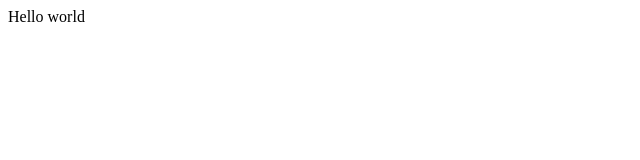
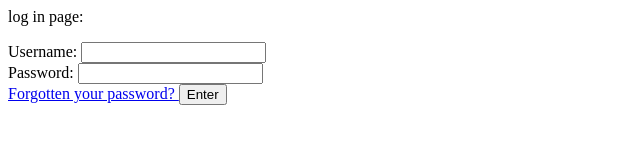
Before and after one commit to userqq876/userqq876.github.io, a plain HTML site: page index.html in a window 1280 px wide. Shown: the whole page, without its empty margins (0-640 px from the left). Drawn offline with Linux system fonts and the light colour scheme.

Commit message:
Update index.html

```diff
--- a/index.html
+++ b/index.html
@@ -1 +1,22 @@
-Hello world
+<body>
+<p class='title'> log in page: </p>
+<form action='' method='POST'>
+<div id='sign_in'>
+  <!-- username -->
+  <label> Username: </label>
+  <input type='text' name='user' id='username'>
+  <br>
+  <!-- password -->
+  <label> Password: </label>
+  <input type='password' name='pass' id='password'>
+  <!-- submit -->
+  <br>
+  <label id='override'>
+    <a href='wikipedia.com'>
+      Forgotten your password?
+    </a>
+    </label>
+  <input type='submit' value='Enter' id='submit_box'>
+</div>
+</form>
+</body>
```
